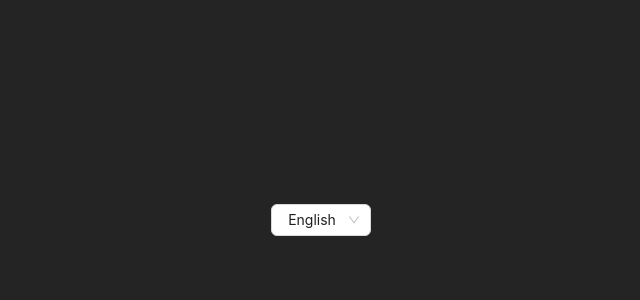
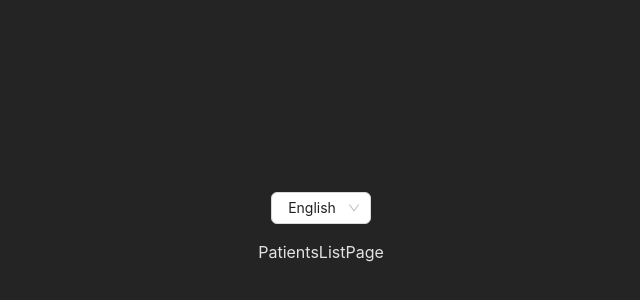
Before and after one commit to Ahmed-Elbessfy/add-patient-app, a React (Vite) app: page / in a window 1280 px wide. Before the commit this address had no page. Shown: the part 172-472 px from the top of the page, without its empty margins (319-959 px from the left). Built offline with nearby package versions, Linux system fonts and the light colour scheme.

Commit message:
add home page patient list page
- create PatientsListPage to be home page & Patients list page
- configure routes to set PAtientsListPage as home route
- create PatientsList to display Patients List

```diff
--- a/src/App.tsx
+++ b/src/App.tsx
@@ -4,6 +4,7 @@ import { ConfigProvider } from "antd";
 import { useTranslation } from "react-i18next";
 import { BrowserRouter as Router, Routes, Route } from "react-router-dom";
 import "./App.css";
+import PatientsListPage from "./pages/PatientsListPage";
 
 const AddPatientPage = loadable(() => import("./pages/AddPatientPage"));
 const SwitchLangBtn = loadable(() => import("./patterns/SwitchLangBtn"));
@@ -18,6 +19,7 @@ function App() {
           <SwitchLangBtn />
           <Router>
             <Routes>
+              <Route path="/" element={<PatientsListPage />} />
               <Route path="/add_patient" element={<AddPatientPage />} />
             </Routes>
           </Router>
--- /dev/null
+++ b/src/pages/PatientsListPage.tsx
@@ -0,0 +1,7 @@
+import { FC } from "react";
+
+const PatientsListPage: FC = () => {
+  return <div>PatientsListPage</div>;
+};
+
+export default PatientsListPage;
```
Also changed, not shown: src/features/PaatientsList/PatientsList.tsx (added, +9 -0 lines).
